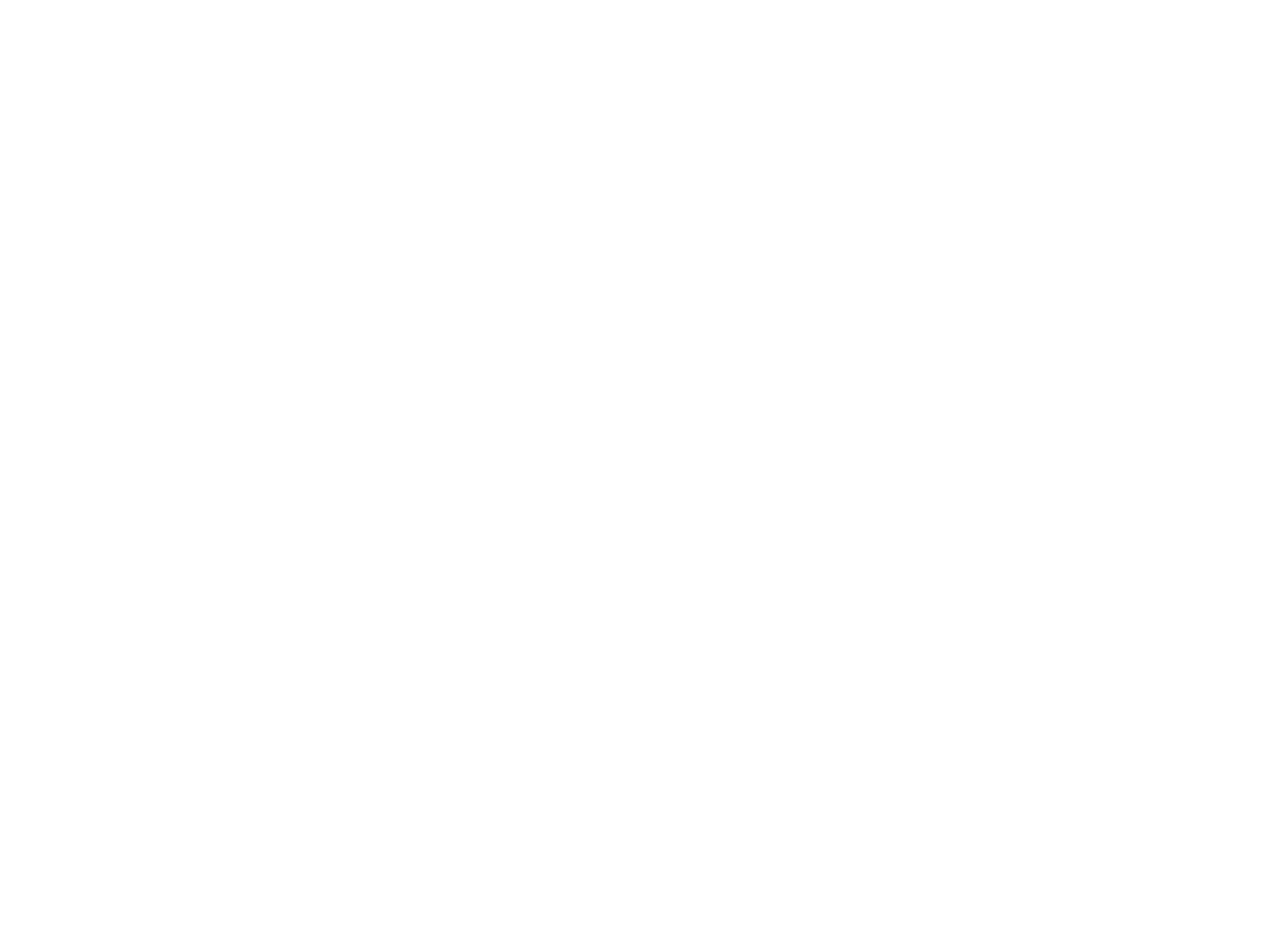
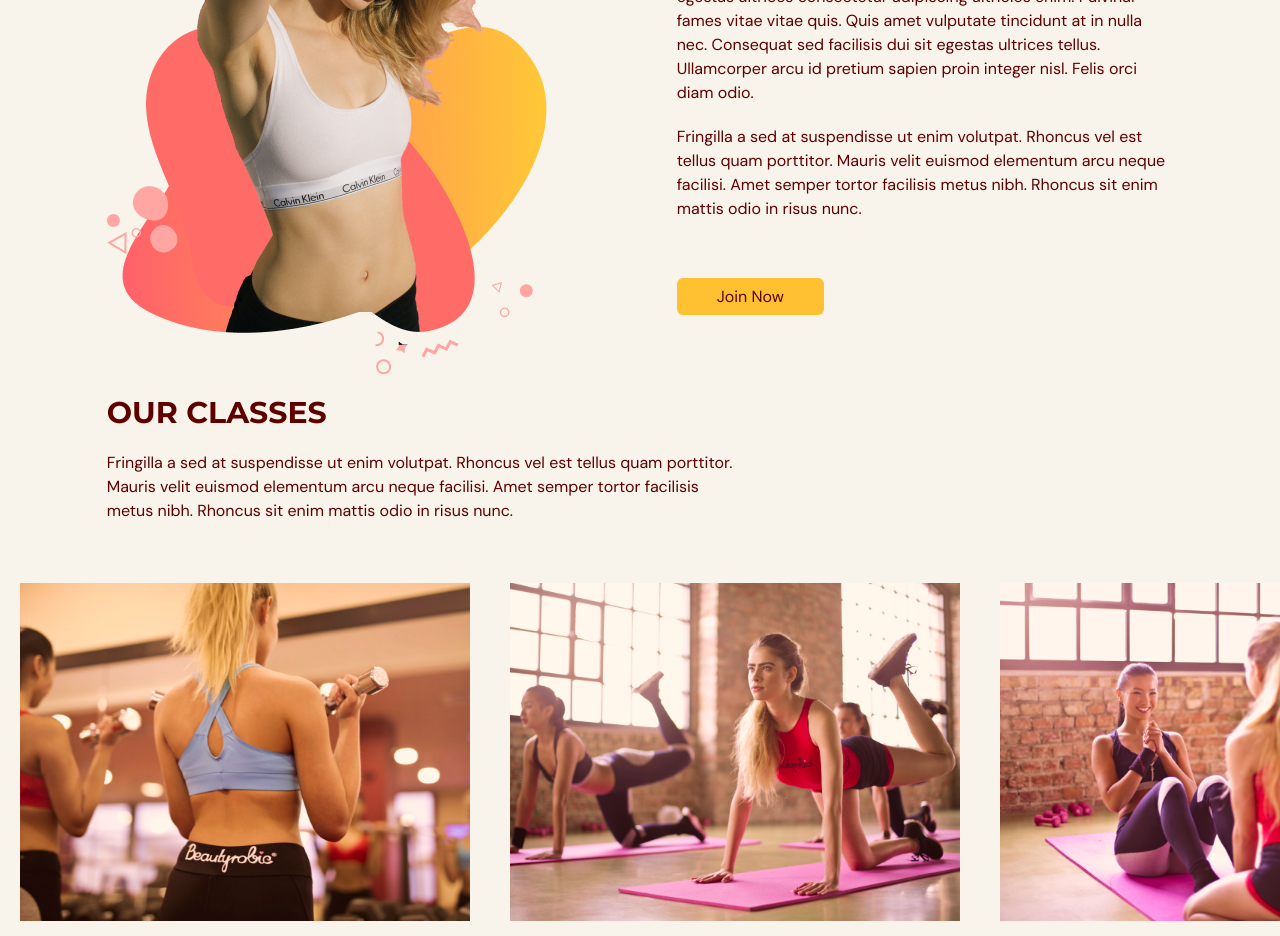
Before and after one commit to mryevhenii07/Fitness, a React (Vite) app: page / in a window 1280 px wide. Shown: the part 2900-3836 px from the top of the page. Before the commit the page ends 2102 px from the top, so only its background shows below. Built offline with nearby package versions, Linux system fonts and the light colour scheme.

Commit message:
finished ourClasses

```diff
--- a/src/App.tsx
+++ b/src/App.tsx
@@ -3,6 +3,7 @@
 import {SelectedPage} from '@/shared/types';
 import Home from '@/scenes/home';
 import Benefits from '@/scenes/benefits';
+import OurClasses from '@/scenes/ourClasses';
 
 
 function App() {
@@ -28,6 +29,8 @@
     <Navbar selectedPage={selectedPage} setSelectedPage={setSelectedPage} isTopOfPage={isTopOfPage}/>
     <Home setSelectedPage={setSelectedPage} />
     <Benefits  setSelectedPage={setSelectedPage}/>
+    <Benefits  setSelectedPage={setSelectedPage}/>
+    <OurClasses  setSelectedPage={setSelectedPage}/>
     </div>
   )
 }
--- /dev/null
+++ b/src/scenes/ourClasses/Class.tsx
@@ -0,0 +1,24 @@
+type Props = {
+    name: string;
+    description?: string;
+    image: string;
+  };
+
+  const Class = ({ name, description, image }: Props) => {
+    const overlayStyles = `p-5 absolute z-30 flex
+    h-[380px] w-[450px] flex-col items-center justify-center
+    whitespace-normal bg-primary-500 text-center text-white
+    opacity-0 transition duration-500 hover:opacity-90`;
+
+    return (
+      <li className="relative mx-5 inline-block h-[380px] w-[450px]">
+        <div className={overlayStyles}>
+          <p className="text-2xl">{name}</p>
+          <p className="mt-5">{description}</p>
+        </div>
+        <img alt={`${image}`} src={image} />
+      </li>
+    );
+  };
+
+  export default Class;
--- /dev/null
+++ b/src/scenes/ourClasses/index.tsx
@@ -0,0 +1,98 @@
+import React from 'react'
+import { ClassType, SelectedPage } from '@/shared/types';
+import { motion } from 'framer-motion';
+
+import image1 from '@/assets/image1.png';
+import image2 from '@/assets/image2.png';
+import image3 from '@/assets/image3.png';
+import image4 from '@/assets/image4.png';
+import image5 from '@/assets/image5.png';
+import image6 from '@/assets/image6.png';
+import Class from './Class';
+import HText from '@/shared/HText';
+
+
+const classes: Array<ClassType> = [
+    {
+        name: "Weight Training Classes",
+        description:
+        "Lorem ipsum dolor sit amet, consectetur adipiscing elit, sed do eiusmod tempor incididunt ut labore et dolore magna aliqua. Ut enim ad minim veniam, quis nostrud exercitation ullamco laboris nisi ut aliquip ex ea commodo consequat.",
+        image: image1,
+    },
+    {
+        name: "Yoga Classes",
+        image: image2,
+    },
+    {
+        name: "Ab Core Classes",
+        description:
+        "Lorem ipsum dolor sit amet, consectetur adipiscing elit, sed do eiusmod tempor incididunt ut labore et dolore magna aliqua. Ut enim ad minim veniam, quis nostrud exercitation ullamco laboris nisi ut aliquip ex ea commodo consequat.",
+        image: image3,
+    },
+    {
+        name: "Adventure Classes",
+        description:
+        "Lorem ipsum dolor sit amet, consectetur adipiscing elit, sed do eiusmod tempor incididunt ut labore et dolore magna aliqua. Ut enim ad minim veniam, quis nostrud exercitation ullamco laboris nisi ut aliquip ex ea commodo consequat.",
+        image: image4,
+    },
+    {
+        name: "Fitness Classes",
+        image: image5,
+    },
+    {
+        name: "Training Classes",
+        description:
+        "Lorem ipsum dolor sit amet, consectetur adipiscing elit, sed do eiusmod tempor incididunt ut labore et dolore magna aliqua. Ut enim ad minim veniam, quis nostrud exercitation ullamco laboris nisi ut aliquip ex ea commodo consequat.",
+        image: image6,
+    },
+];
+
+type Props = {
+    setSelectedPage:(value:SelectedPage)=>void
+}
+
+const OurClasses = ({setSelectedPage}: Props) => {
+return (
+    <section id="ourclasses">
+        <motion.div
+        onViewportEnter={() => setSelectedPage(SelectedPage.OurClasses)}
+    >
+        <motion.div
+        className="mx-auto w-5/6"
+        initial="hidden"
+        whileInView="visible"
+        viewport={{ once: true, amount: 0.5 }}
+        transition={{ duration: 0.5 }}
+        variants={{
+            hidden: { opacity: 0, x: -50 },
+            visible: { opacity: 1, x: 0 },
+        }}
+    >
+        <div className="md:w-3/5">
+            <HText>OUR CLASSES</HText>
+            <p className="py-5">
+            Fringilla a sed at suspendisse ut enim volutpat. Rhoncus vel est
+            tellus quam porttitor. Mauris velit euismod elementum arcu neque
+            facilisi. Amet semper tortor facilisis metus nibh. Rhoncus sit
+            enim mattis odio in risus nunc.
+            </p>
+        </div>
+        </motion.div>
+        <div className="mt-10 h-[353px] w-full overflow-x-auto overflow-y-hidden">
+        <ul className="w-[2800px] whitespace-nowrap">
+            {classes.map((item: ClassType, index) => (
+            <Class
+                key={`${item.name}-${index}`}
+                name={item.name}
+                description={item.description}
+                image={item.image}
+            />
+            ))}
+        </ul>
+        </div>
+    </motion.div>
+    </section>
+)
+}
+
+export default OurClasses
--- a/src/shared/types.ts
+++ b/src/shared/types.ts
@@ -9,3 +9,9 @@
   title: string;
   description: string;
 }
+
+export interface ClassType {
+  name: string;
+  description?: string;
+  image: string;
+}
```
